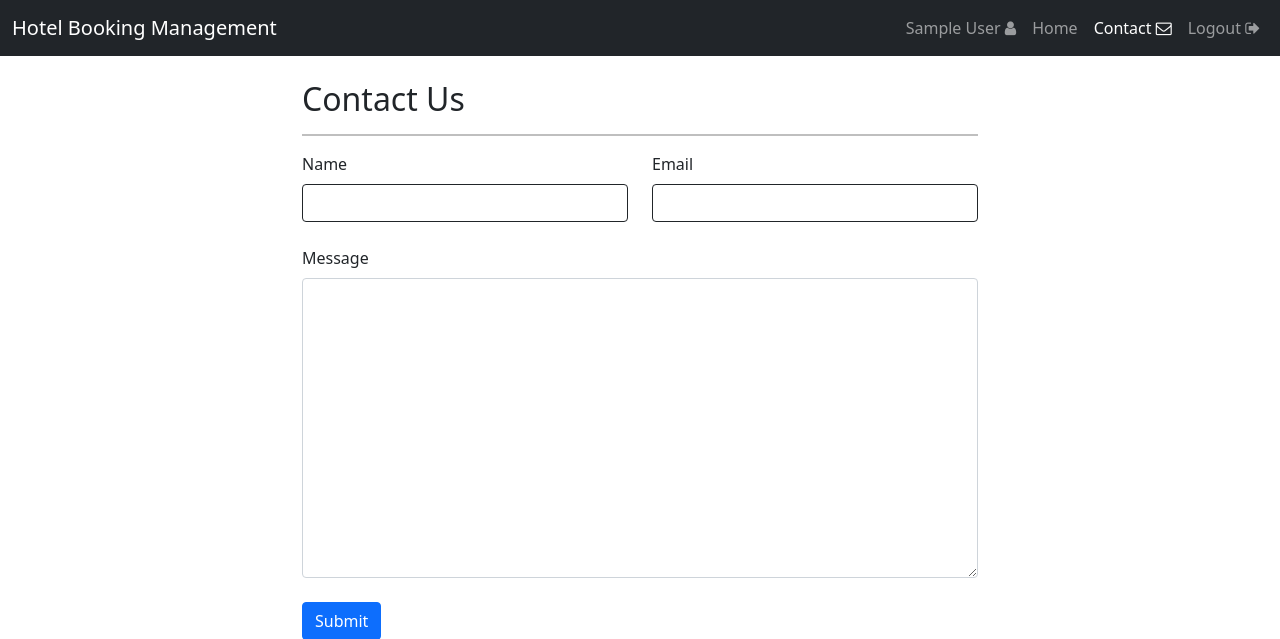
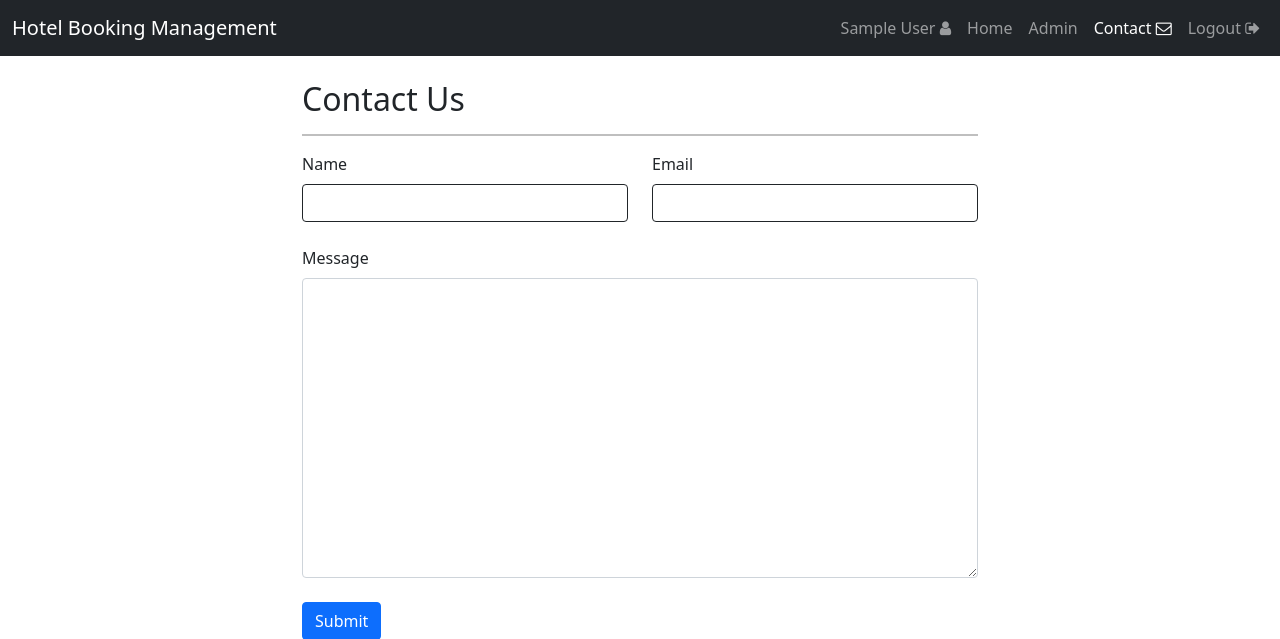
Before and after one commit to pratham-jaiswal/HotelBookingManagement, a PHP site: page /contactt.php in a window 1280 px wide. Shown: the top 639 px of the page. Run offline with PHP 8.4, Linux system fonts and the light colour scheme; the visitor is signed in with stand-in values (Sample User, id 1); a stand-in replaces the project's code that opens the database connection.

Commit message:
extra admin menu

```diff
--- a/contactt.php
+++ b/contactt.php
@@ -138,6 +138,11 @@ if($_SERVER['REQUEST_METHOD']=="POST"){
                 <li class="nav-item">
                     <a class="nav-link" href="home.php">Home</i></a>
                 </li>
+                <?php
+                if($_SESSION["admin"]=='YES'){
+                    echo '<li class="nav-item"><a class="nav-link" href="rooms.php">Admin</a></li>';
+                }
+                ?>
                 <li class="nav-item">
                     <a class="nav-link active" aria-current="page" href="contactt.php">Contact <i class="fa fa-envelope-o" aria-hidden="true"></i></a>
                 </li>
```
